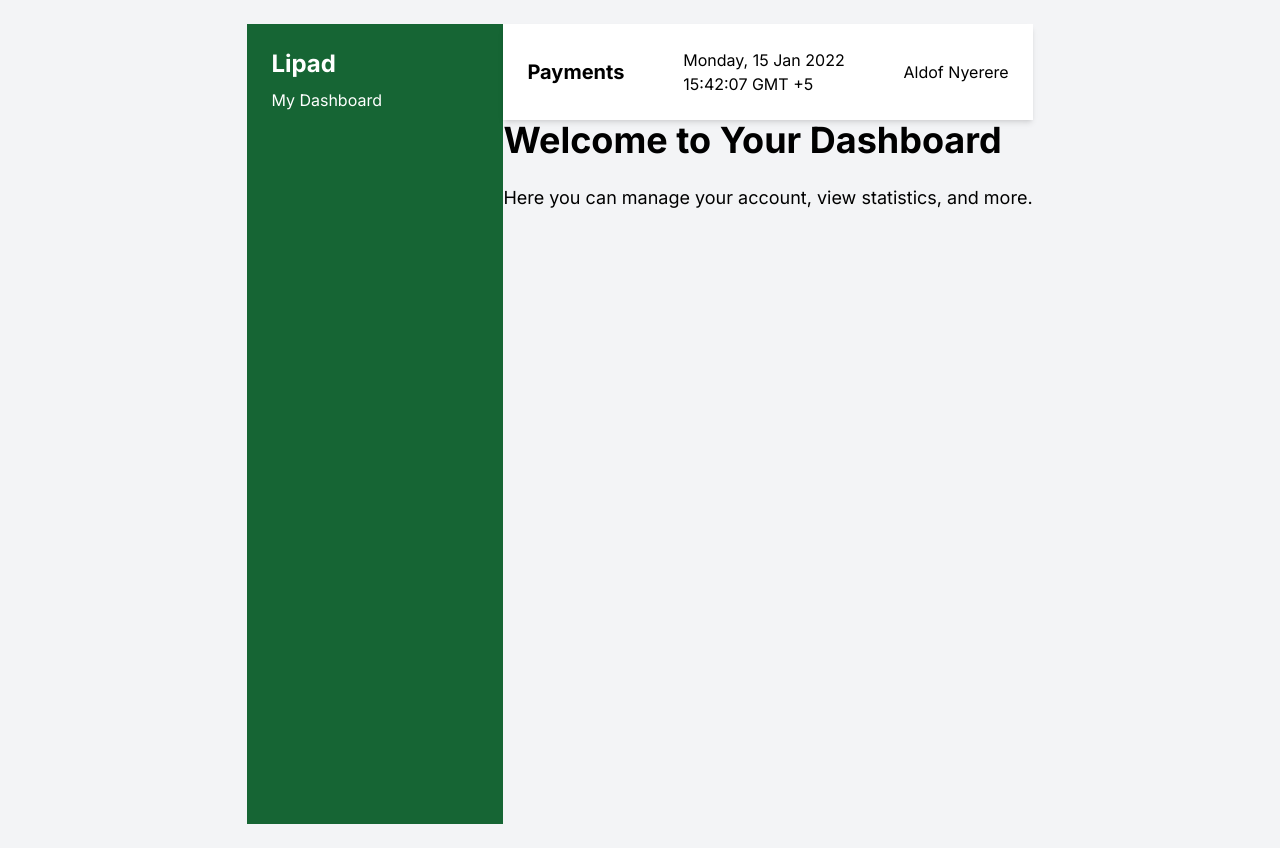
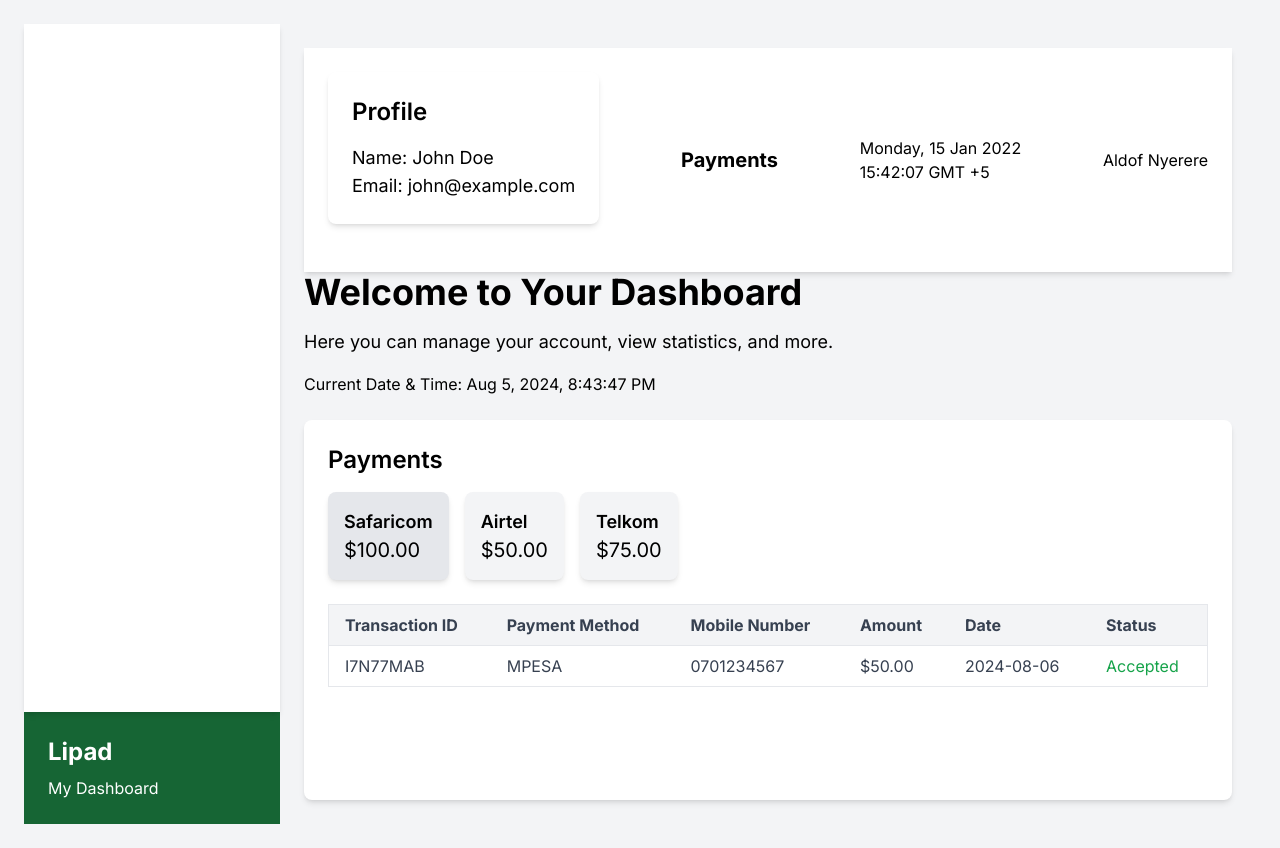
Before and after one commit to Achors/lipad, a Next.js app in the folder lipa/: page / in a window 1280 px wide. Built offline with nearby package versions, Linux system fonts and the light colour scheme.

Commit message:
dashboard functionalities

```diff
--- a/lipa/src/app/page.js
+++ b/lipa/src/app/page.js
@@ -1,4 +1,7 @@
+
+
 "use client";
+
 import React, {useState} from 'react';
 import Dashboard from '../components/dashboard';
 
@@ -12,7 +15,6 @@ export default function Home() {
 
   const handleLogin = (e) => {
     e.preventDefault();
-    // Simulate successful login
     setIsAuthenticated(true);
   };
 
--- a/lipa/src/components/dashboard.js
+++ b/lipa/src/components/dashboard.js
@@ -2,24 +2,25 @@
 import Sidebar from "./sidebar";
 import Profile from "./profile";
 import Transactions from "./transactions";
+import { format } from "date-fns";
 
 
 
 
 export default function Dashboard() {
+  const currentDateTime = format(new Date(), "PPpp");
     return (
-      <main className="flex min-h-screen flex-col items-center justify-center bg-gray-100 p-6">
+      <main className="flex min-h-screen flex-col bg-gray-100 p-6">
             <div className="flex h-screen">
                 <Sidebar />
-      <div className="flex-1 flex flex-col">
+                <div className="flex-1 flex flex-col p-6">
                     <Profile />
-        <div>
-        <h1 className="text-4xl font-bold mb-6">Welcome to Your Dashboard</h1>
-        <p className="text-lg">Here you can manage your account, view statistics, and more.</p>
+                    <div className="mb-6">
+                        <h1 className="text-4xl font-bold mb-4">Welcome to Your Dashboard</h1>
+                        <p className="text-lg mb-4">Here you can manage your account, view statistics, and more.</p>
+                        <p className="text-md">Current Date & Time: {currentDateTime}</p>
                     </div>
-        <div className="flex-1 p-6 bg-gray-100">
                     <Transactions />
-        </div>
                 </div>
             </div>
         </main>
--- a/lipa/src/components/profile.js
+++ b/lipa/src/components/profile.js
@@ -1,7 +1,13 @@
 
 export default function Profile(){
     return (
+
         <div className="bg-white p-6 shadow-md flex items-center justify-between">
+          <section className="bg-white shadow-md rounded-lg p-6 mb-6">
+            <h2 className="text-2xl font-semibold mb-4">Profile</h2>
+            <p className="text-lg">Name: John Doe</p>
+            <p className="text-lg">Email: john@example.com</p>
+        </section>
         <h2 className="text-xl font-bold">Payments</h2>
         <div>
           <p>Monday, 15 Jan 2022</p>
--- a/lipa/src/components/sidebar.js
+++ b/lipa/src/components/sidebar.js
@@ -1,9 +1,17 @@
 
 import React from 'react';
+import Link from 'next/link';
 
 export default function Sidebar() {
   return (
     <div className="w-64 bg-green-800 text-white flex flex-col">
+      <aside className="w-64 bg-white shadow-md h-screen p-4">
+            <h2 className="text-2xl font-semibold mb-4">Sidebar</h2>
+            <ul>
+                <li><Link href="/profile">Profile</Link></li>
+                <li><Link href="/transactions">Transactions</Link></li>
+            </ul>
+        </aside>
       <div className="p-6">
         <h1 className="text-2xl font-bold">Lipad</h1>
         <p className="mt-2">My Dashboard</p>
--- a/lipa/src/components/transactions.js
+++ b/lipa/src/components/transactions.js
@@ -1,11 +1,108 @@
+import React, {useState} from 'react';
 
+const generateRandomId = (length) => {
+    const chars = 'ABCDEFGHIJKLMNOPQRSTUVWXYZ0123456789';
+    let result = '';
+    for (let i = 0; i < length; i++) {
+        const randomIndex = Math.floor(Math.random() * chars.length);
+        result += chars[randomIndex];
+    }
+    return result;
+};
+const balances = {
+    Safaricom: "$100.00",
+    Airtel: "$50.00",
+    Telkom: "$75.00",
+};
 
+const sampleTransactions = [
+    {
+        id: generateRandomId(8),
+        method: "MPESA",
+        mobileNumber: "0701234567",
+        amount: "$50.00",
+        date: "2024-08-06",
+        status: "Accepted",
+        provider: "Safaricom"
+    },
+    {
+        id: generateRandomId(8),
+        method: "Airtel",
+        mobileNumber: "0712345678",
+        amount: "$30.00",
+        date: "2024-08-05",
+        status: "Pending",
+        provider: "Airtel"
+    },
+    {
+        id: generateRandomId(8),
+        method: "T KASH",
+        mobileNumber: "0723456789",
+        amount: "$20.00",
+        date: "2024-08-04",
+        status: "Failed",
+        provider: "Telkom"
+    },
+];
 
-export default function Transactions(){
+export default function Transactions() {
+    const getStatusClass = (status) => {
+        switch (status) {
+            case 'Accepted':
+                return 'text-green-500';
+            case 'Failed':
+                return 'text-red-500';
+            case 'Pending':
+                return 'text-gray-800';
+            default:
+                return 'text-gray-700';
+        }
+    };
+    const [selectedProvider, setSelectedProvider] = useState("Safaricom");
+
+    const filteredTransactions = sampleTransactions.filter(transaction => transaction.provider === selectedProvider);
+
     return (
-        <div className="w-64 bg-green-800 text-white flex flex-col">
-
+        <div className="flex-1 bg-white shadow-md rounded-lg p-6">
+            <h2 className="text-2xl font-semibold mb-4">Payments</h2>
+            <div className="mb-6 flex gap-4">
+                {Object.keys(balances).map(provider => (
+                    <div
+                        key={provider}
+                        className={`cursor-pointer p-4 rounded-lg ${selectedProvider === provider ? 'bg-gray-200' : 'bg-gray-100'} shadow-md`}
+                        onClick={() => setSelectedProvider(provider)}
+                    >
+                        <h3 className="text-lg font-semibold">{provider}</h3>
+                        <p className="text-xl">{balances[provider]}</p>
+                    </div>
+                ))}
+            </div>
+            <table className="min-w-full bg-white border border-gray-200">
+                <thead>
+                    <tr className="border-b bg-gray-100">
+                        <th className="px-4 py-2 text-left text-gray-700">Transaction ID</th>
+                        <th className="px-4 py-2 text-left text-gray-700">Payment Method</th>
+                        <th className="px-4 py-2 text-left text-gray-700">Mobile Number</th>
+                        <th className="px-4 py-2 text-left text-gray-700">Amount</th>
+                        <th className="px-4 py-2 text-left text-gray-700">Date</th>
+                        <th className="px-4 py-2 text-left text-gray-700">Status</th>
+                    </tr>
+                </thead>
+                <tbody>
+                    {filteredTransactions.map((transaction) => (
+                        <tr key={transaction.id} className="border-b">
+                            <td className="px-4 py-2 text-gray-700">{transaction.id}</td>
+                            <td className="px-4 py-2 text-gray-700">{transaction.method}</td>
+                            <td className="px-4 py-2 text-gray-700">{transaction.mobileNumber}</td>
+                            <td className="px-4 py-2 text-gray-700">{transaction.amount}</td>
+                            <td className="px-4 py-2 text-gray-700">{transaction.date}</td>
+                            <td className={`px-4 py-2 ${transaction.status === 'Accepted' ? 'text-green-600' : transaction.status === 'Failed' ? 'text-red-600' : 'text-gray-600'}`}>
+                                {transaction.status}
+                            </td>
+                        </tr>
+                    ))}
+                </tbody>
+            </table>
         </div>
-
-    )
-};
+    );
+}
```
Also changed, not shown: lipa/package.json (+6 -5 lines), 1 other file (tests, documents, lock files or other folders). Lines whose indentation alone changed are shown as unchanged.
